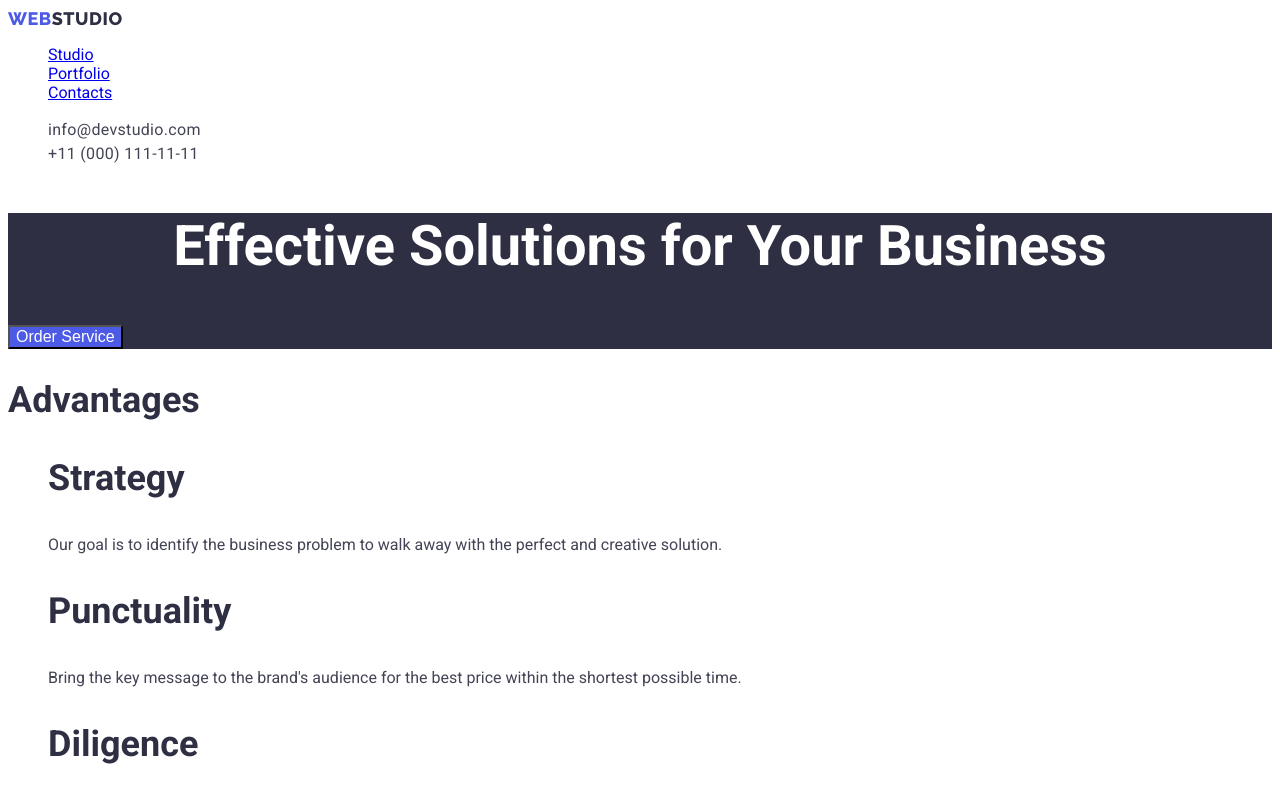
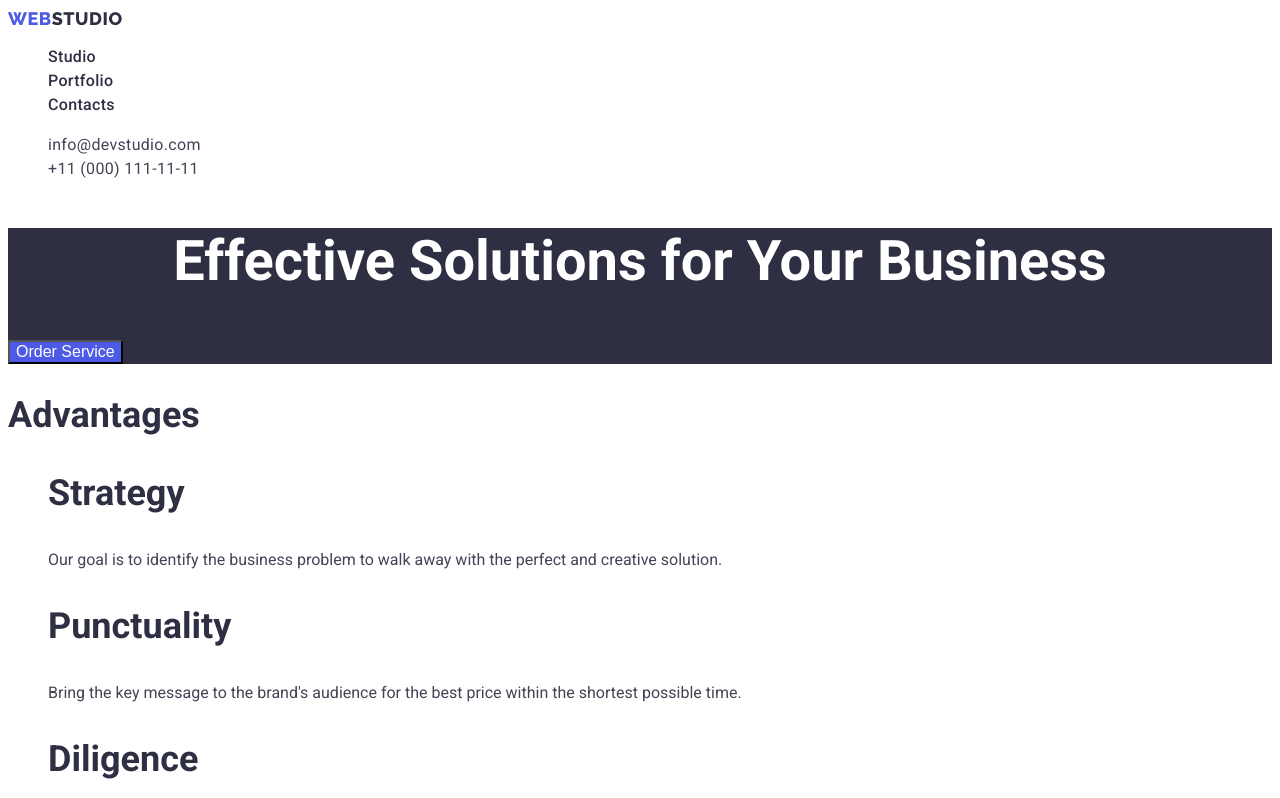
Before and after one commit to AlyonaKasianchuk/goit-markup-hw-02, a plain HTML site: page index.html in a window 1280 px wide. Shown: the top 798 px of the page. Drawn offline with Linux system fonts and the light colour scheme.

Commit message:
goit-markup-hw-02

```diff
--- a/css/styles.css
+++ b/css/styles.css
@@ -15,9 +15,13 @@ h2, h3 {
     color: var(--navyblue);
     font-size: 36px;
     font-weight: 700;
-
 }
-
+.list {
+    list-style: none;
+}
+.link {
+    text-decoration: none;
+}
 
 .logo {
     line-height: 1.17;
--- a/index.html
+++ b/index.html
@@ -13,9 +13,9 @@
        <nav class="page-nav">
             <a class="logo link" href="./index.html">Web<span>Studio</span></a>
         <ul class="list-nav">
-            <li class="link-nav"><a class="list" href="./index.html">Studio</a></li>
-            <li class="link-nav"><a class="list" href="./portfolio.html">Portfolio</a></li>
-            <li class="link-nav"><a class="list" href="#contacts">Contacts</a></li>
+            <li class="link-nav list"><a class="navigation" href="./index.html">Studio</a></li>
+            <li class="link-nav list"><a class="navigation" href="./portfolio.html">Portfolio</a></li>
+            <li class="link-nav list"><a class="navigation" href="">Contacts</a></li>
         </ul>
        </nav>
        <address class="page-adress">
```
Also changed, not shown: portfolio.html (+5 -5 lines).
